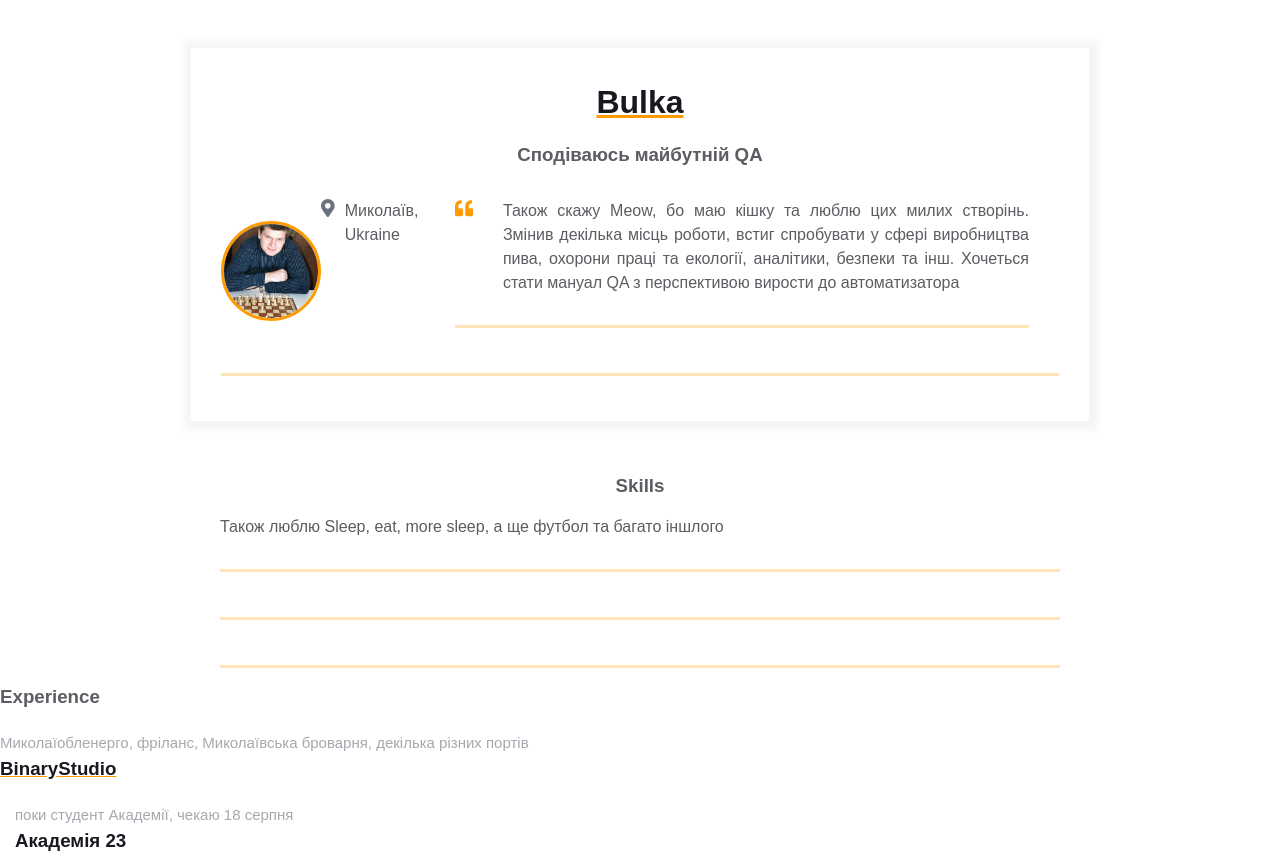
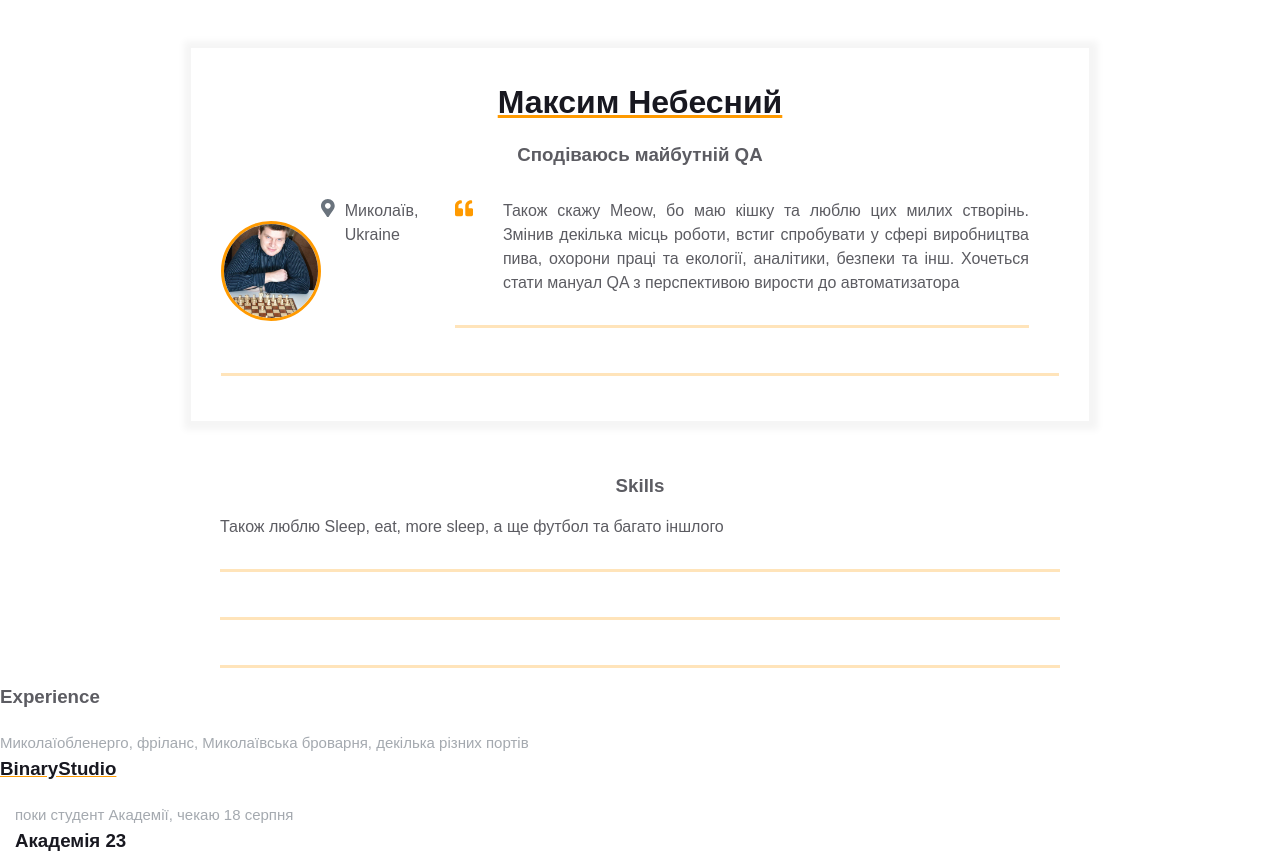
Before and after one commit to MaNeb22/homepage, a plain HTML site: page index.html in a window 1280 px wide. Shown: the part 1431-2293 px from the top of the page. Drawn offline with Linux system fonts and the light colour scheme.

Commit message:
zabuv zminiti name from Bulka to my

```diff
--- a/index.html
+++ b/index.html
@@ -140,7 +140,7 @@
 <div class="resume">
     <div class="container">
       <div class="resume__block">
-        <h1 class="contact-info__header">Bulka</h1>
+        <h1 class="contact-info__header">Максим Небесний</h1>
         <h3 class="contact-info__sub-header">Сподіваюсь майбутній QA </h3>
 
         <div class="contact_info_container fh">
```
